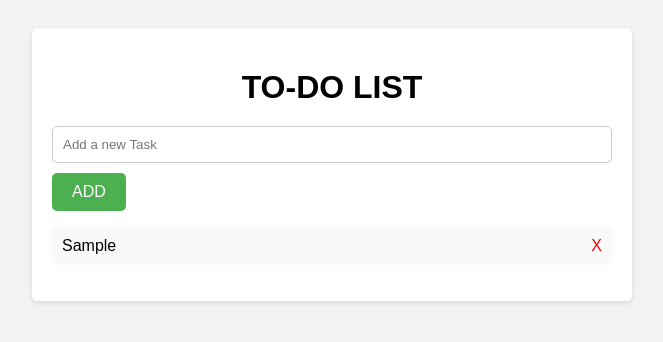
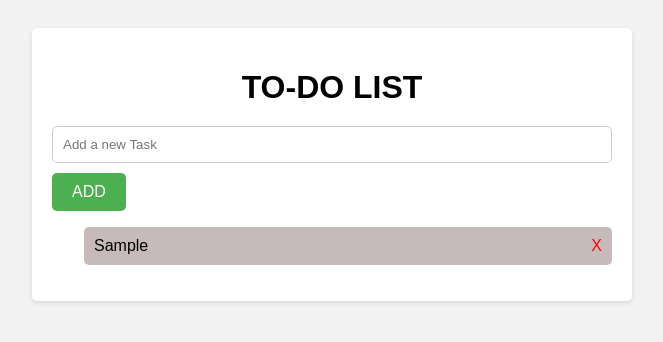
Before and after one commit to Faiyyaj123/ToDoList, a plain HTML site: page index.html in a window 1280 px wide. Both pictures are taken after typing "Sample" into the empty fields and a click on the button "ADD". Shown: the whole page, without its empty margins (308-971 px from the left). Drawn offline with Linux system fonts and the light colour scheme.

Commit message:
Update styles.css
Updated the css styling

```diff
--- a/styles.css
+++ b/styles.css
@@ -46,12 +46,12 @@ button:hover {
 
 ul {
     list-style-type: none;
-    padding: 0;
+    padding-left: 2rem;
 }
 
 li {
     margin-bottom: 10px;
-    background-color: #f9f9f9;
+    background-color: #bfb0b0df;
     padding: 10px;
     border-radius: 5px;
 }
```
